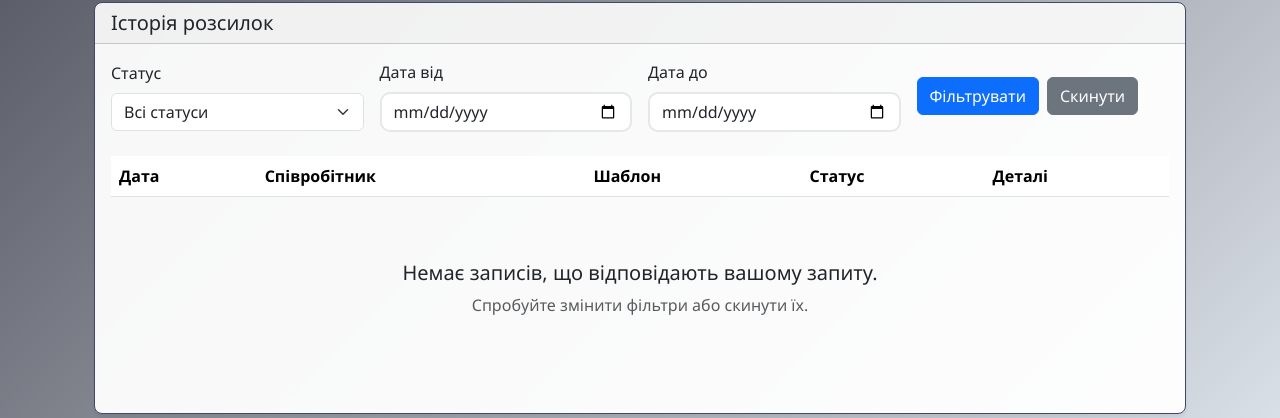
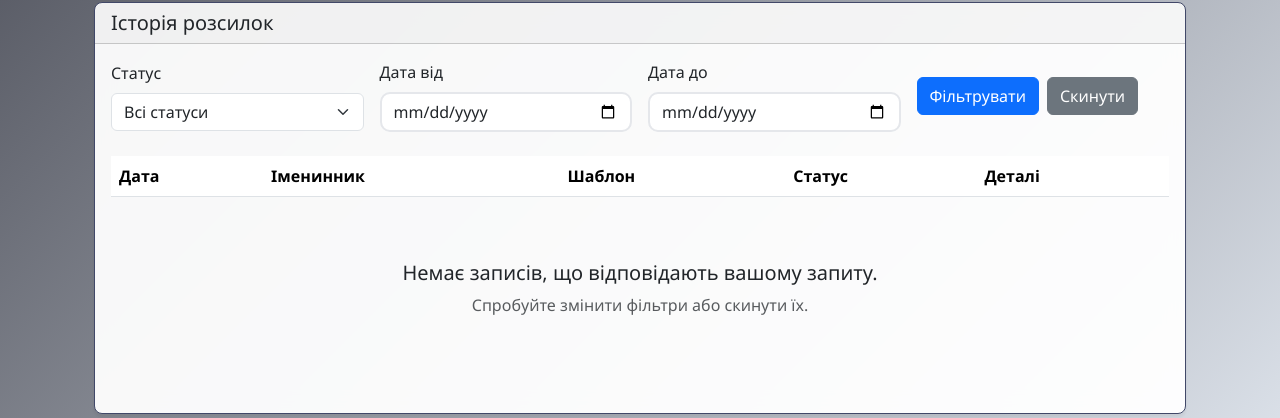
Before and after one commit to sergbondckua/birthday_email_notification_system, a Flask app: page /logs/ in a window 1280 px wide. Shown: the part 888-1306 px from the top of the page. Run offline with Flask 3, Linux system fonts and the light colour scheme; the visitor is signed in with stand-in values (Sample User, id 1); data that the repository does not hold is empty; parts of the project's set-up code (start-up, migrations or seed data) failed here and were passed over; some libraries are stand-ins or nearby versions.

Commit message:
Update logs.html

```diff
--- a/templates/logs.html
+++ b/templates/logs.html
@@ -64,7 +64,7 @@
                 <thead>
                 <tr>
                   <th>Дата</th>
-                  <th>Співробітник</th>
+                  <th>Іменинник</th>
                   <th>Шаблон</th>
                   <th>Статус</th>
                   <th>Деталі</th>
```
